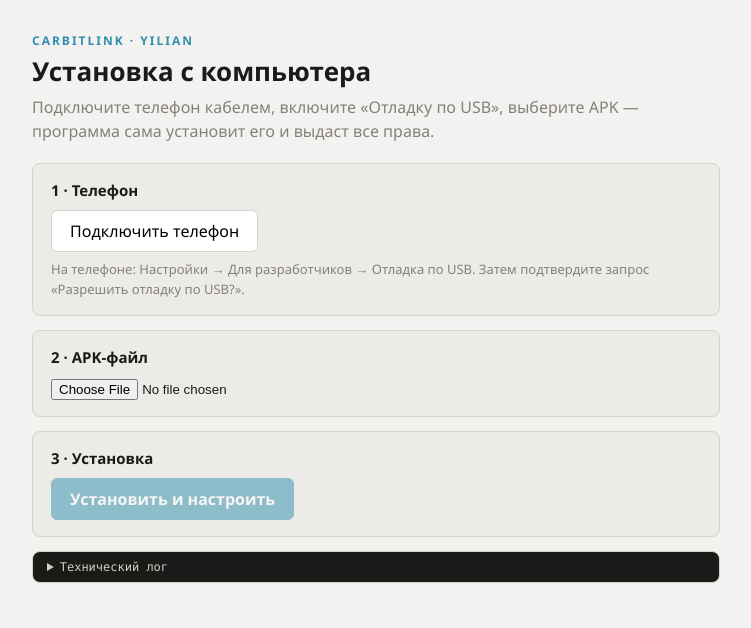
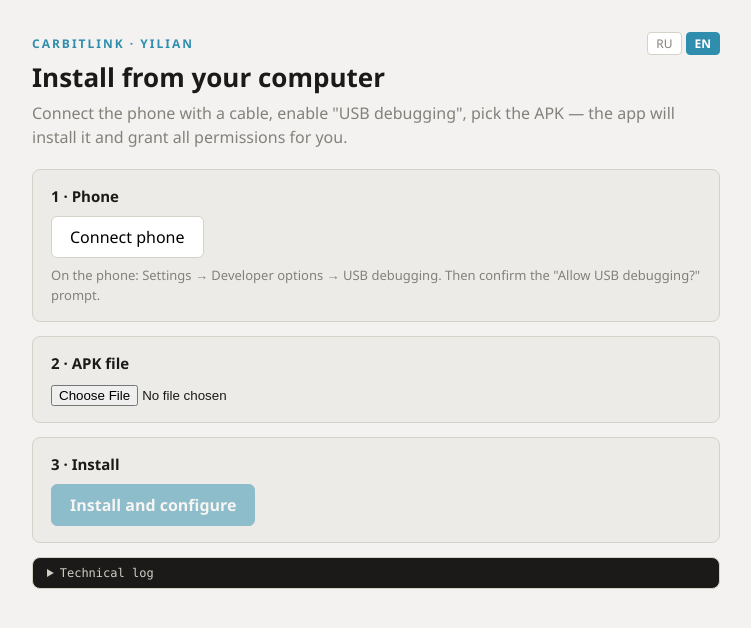
Before and after one commit to free-soldier28/carbitlink-web-setup, a React (Vite) app: page / in a window 1280 px wide. Shown: the top 628 px of the page, without its empty margins (264-1015 px from the left). Built offline with nearby package versions, Linux system fonts and the light colour scheme.

Commit message:
feat: RU/EN localization, auto-selected from browser locale with manual toggle

```diff
--- a/src/App.css
+++ b/src/App.css
@@ -17,6 +17,26 @@
   font-weight: 700;
   font-size: 12px;
   letter-spacing: 2px;
+}
+
+.header-row {
+  display: flex;
+  justify-content: space-between;
+  align-items: baseline;
+}
+
+.lang-switch { display: flex; gap: 4px; }
+.lang {
+  padding: 2px 8px;
+  font-size: 12px;
+  border-radius: 4px;
+  color: #838179;
+}
+.lang.active {
+  color: #fff;
+  background: #2f8eae;
+  border-color: #2f8eae;
+  font-weight: 600;
 }
 
 h1 { font-size: 26px; margin: 4px 0 6px; }
--- a/src/App.tsx
+++ b/src/App.tsx
@@ -8,7 +8,6 @@ import {
   webUsbSupported,
   type DeviceInfo,
 } from './adb/connection';
-
 import { installApk } from './adb/install';
 import {
   addToBatteryWhitelist,
@@ -20,30 +19,27 @@ import {
   verifyAccessibility,
 } from './adb/grants';
 import { detectClient, type ClientDef } from './clients';
+import { detectLang, STRINGS, type Lang } from './i18n';
 import './App.css';
 
-// User-facing UI strings are Russian (per project conventions);
-// technical log lines below are English.
+// Technical log lines are English; all user-facing UI strings come from i18n.
 
 type Phase = 'idle' | 'working' | 'done' | 'error';
 
 interface StepState {
-  name: string;
   status: 'pending' | 'running' | 'ok' | 'warn' | 'error';
   detail?: string;
 }
 
-const STEP_NAMES = [
-  'Установка APK (атрибуция Play Store)',
-  'Разрешения (микрофон, гео, уведомления...)',
-  'Спец-доступы (appops)',
-  'Доступ к уведомлениям',
-  'Белый список батареи',
-  'Accessibility (управление с магнитолы)',
-  'Запуск приложения',
-];
+export default function App() {
+  const [lang, setLang] = useState<Lang>(detectLang);
+  const t = STRINGS[lang];
 
-export default function App() {
+  useEffect(() => {
+    document.title = t.title;
+    document.documentElement.lang = lang;
+  }, [t.title, lang]);
+
   const [supported] = useState(webUsbSupported());
   const [adb, setAdb] = useState<Adb | null>(null);
   const [device, setDevice] = useState<DeviceInfo | null>(null);
@@ -67,8 +63,7 @@ export default function App() {
   const pickDevice = useCallback(async () => {
     setError(null);
     try {
-      const usbDevice = (await requestDevice())
-        ?? (await getDevices())[0];
+      const usbDevice = (await requestDevice()) ?? (await getDevices())[0];
       if (!usbDevice) return;
       const instance = await connect(usbDevice);
       const info = await readDeviceInfo(instance);
@@ -102,7 +97,7 @@ export default function App() {
     setPhase('working');
     setError(null);
     setUpload({ done: 0, total: apk.size });
-    setSteps(STEP_NAMES.map((name) => ({ name, status: 'pending' })));
+    setSteps(t.steps.map(() => ({ status: 'pending' as const })));
 
     const setStep = (i: number, status: StepState['status'], detail?: string) => {
       updateStep(i, { status, detail });
@@ -125,7 +120,7 @@ export default function App() {
       // 2. runtime permissions
       setStep(1, 'running');
       const grants = await grantRuntimePermissions(adb, client);
-      setStep(1, 'ok', `${grants.permissionsGranted}/${grants.permissionsTotal}`);
+      setStep(1, 'ok', t.detailPermissions(grants.permissionsGranted, grants.permissionsTotal));
       addLog(`permissions granted: ${grants.permissionsGranted}/${grants.permissionsTotal}`);
 
       // 3. appops
@@ -158,10 +153,10 @@ export default function App() {
       await new Promise((r) => setTimeout(r, 4000));
       const bound = await verifyAccessibility(adb, client);
       if (bound) {
-        setStep(6, 'ok', 'touch-back готов');
+        setStep(6, 'ok', t.detailTouchBackOk);
         addLog('accessibility bound (touch-back ready)');
       } else {
-        setStep(6, 'warn', 'включите сервис вручную: Настройки → Спец. возможности');
+        setStep(6, 'warn', t.detailTouchBackWarn);
         addLog('accessibility NOT bound — enable it manually on the phone');
       }
 
@@ -173,49 +168,49 @@ export default function App() {
       setPhase('error');
       addLog(`error: ${e}`);
     }
-  }, [adb, apk, client, addLog, steps]);
+  }, [adb, apk, client, addLog, steps, t]);
 
   const pct = upload.total > 0 ? Math.round((upload.done / upload.total) * 100) : 0;
 
   return (
     <div className="container">
       <header>
-        <div className="kicker">CARBITLINK · YILIAN</div>
-        <h1>Установка с компьютера</h1>
-        <p className="lead">
-          Подключите телефон кабелем, включите «Отладку по USB», выберите APK —
-          программа сама установит его и выдаст все права.
-        </p>
+        <div className="header-row">
+          <div className="kicker">CARBITLINK · YILIAN</div>
+          <div className="lang-switch">
+            {(['ru', 'en'] as Lang[]).map((l) => (
+              <button key={l}
+                className={l === lang ? 'lang active' : 'lang'}
+                onClick={() => setLang(l)}>
+                {l.toUpperCase()}
+              </button>
+            ))}
+          </div>
+        </div>
+        <h1>{t.h1}</h1>
+        <p className="lead">{t.lead}</p>
       </header>
 
-      {!supported && (
-        <div className="banner banner-error">
-          Ваш браузер не поддерживает WebUSB. Откройте страницу в Chrome или Edge
-          на компьютере.
-        </div>
-      )}
+      {!supported && <div className="banner banner-error">{t.bannerUnsupported}</div>}
 
       <section className="card">
-        <h2>1 · Телефон</h2>
+        <h2>{t.stepPhone}</h2>
         {device ? (
           <div className="device">
-            <span className="ok">✔</span> {device.model} · Android {device.androidVersion}
+            <span className="ok">✔</span> {device.model} · {t.android} {device.androidVersion}
           </div>
         ) : (
           <div>
             <button onClick={pickDevice} disabled={!supported}>
-              Подключить телефон
+              {t.buttonConnect}
             </button>
-            <p className="hint">
-              На телефоне: Настройки → Для разработчиков → Отладка по USB. Затем
-              подтвердите запрос «Разрешить отладку по USB?».
-            </p>
+            <p className="hint">{t.hintConnect}</p>
           </div>
         )}
       </section>
 
       <section className="card">
-        <h2>2 · APK-файл</h2>
+        <h2>{t.stepApk}</h2>
         <input
           type="file"
           accept=".apk"
@@ -225,20 +220,20 @@ export default function App() {
           <p className="hint">
             {apk.name} · {(apk.size / 1024 / 1024).toFixed(1)} МБ{' '}
             {client
-              ? <span className="ok">— распознан: {client.name}</span>
-              : <span className="warn">— не удалось распознать (carbitlink / yilian)</span>}
+              ? <span className="ok">{t.recognizedAs} {client.name}</span>
+              : <span className="warn">{t.notRecognized}</span>}
           </p>
         )}
       </section>
 
       <section className="card">
-        <h2>3 · Установка</h2>
+        <h2>{t.stepInstall}</h2>
         <button
           className="primary"
           disabled={!adb || !apk || !client || phase === 'working'}
           onClick={run}
         >
-          Установить и настроить
+          {t.buttonInstall}
         </button>
 
         {phase === 'working' && upload.total > 0 && (
@@ -250,8 +245,8 @@ export default function App() {
 
         {steps.length > 0 && (
           <ul className="steps">
-            {steps.map((s) => (
-              <li key={s.name} className={s.status}>
+            {steps.map((s, i) => (
+              <li key={i} className={s.status}>
                 <span className="mark">
                   {s.status === 'ok' && '✔'}
                   {s.status === 'warn' && '!'}
@@ -259,23 +254,19 @@ export default function App() {
                   {s.status === 'running' && '…'}
                   {s.status === 'pending' && '·'}
                 </span>
-                {s.name}
+                {t.steps[i]}
                 {s.detail && <span className="detail"> — {s.detail}</span>}
               </li>
             ))}
           </ul>
         )}
 
-        {phase === 'done' && (
-          <div className="banner banner-ok">
-            Готово! Подключите телефон к магнитоле. Повторный запуск безопасен.
-          </div>
-        )}
+        {phase === 'done' && <div className="banner banner-ok">{t.bannerDone}</div>}
         {error && <div className="banner banner-error">{error}</div>}
       </section>
 
       <details className="log">
-        <summary>Технический лог</summary>
+        <summary>{t.logSummary}</summary>
         <div ref={logRef}>
           {log.map((line, i) => <div key={i}>{line}</div>)}
         </div>
--- /dev/null
+++ b/src/i18n.ts
@@ -0,0 +1,75 @@
+// UI strings: Russian and English. Language is auto-selected from the browser
+// locale (ru* → Russian, anything else → English); user can override.
+
+export type Lang = 'ru' | 'en';
+
+export function detectLang(): Lang {
+  if (typeof navigator === 'undefined') return 'en';
+  return navigator.language?.toLowerCase().startsWith('ru') ? 'ru' : 'en';
+}
+
+const RU = {
+  title: 'Carbitlink/Yilian Web Setup',
+  h1: 'Установка с компьютера',
+  lead: 'Подключите телефон кабелем, включите «Отладку по USB», выберите APK — ' +
+        'программа сама установит его и выдаст все права.',
+  bannerUnsupported: 'Ваш браузер не поддерживает WebUSB. Откройте страницу в Chrome или Edge на компьютере.',
+  stepPhone: '1 · Телефон',
+  buttonConnect: 'Подключить телефон',
+  hintConnect: 'На телефоне: Настройки → Для разработчиков → Отладка по USB. Затем подтвердите запрос «Разрешить отладку по USB?».',
+  android: 'Android',
+  stepApk: '2 · APK-файл',
+  recognizedAs: '— распознан:',
+  notRecognized: '— не удалось распознать (carbitlink / yilian)',
+  stepInstall: '3 · Установка',
+  buttonInstall: 'Установить и настроить',
+  bannerDone: 'Готово! Подключите телефон к магнитоле. Повторный запуск безопасен.',
+  logSummary: 'Технический лог',
+  steps: [
+    'Установка APK (атрибуция Play Store)',
+    'Разрешения (микрофон, гео, уведомления...)',
+    'Спец-доступы (appops)',
+    'Доступ к уведомлениям',
+    'Белый список батареи',
+    'Accessibility (управление с магнитолы)',
+    'Запуск приложения',
+  ],
+  detailTouchBackOk: 'touch-back готов',
+  detailTouchBackWarn: 'включите сервис вручную: Настройки → Спец. возможности',
+  detailPermissions: (granted: number, total: number) => `${granted}/${total}`,
+};
+
+type Dict = typeof RU;
+
+const EN: Dict = {
+  title: 'Carbitlink/Yilian Web Setup',
+  h1: 'Install from your computer',
+  lead: 'Connect the phone with a cable, enable "USB debugging", pick the APK — ' +
+        'the app will install it and grant all permissions for you.',
+  bannerUnsupported: 'Your browser does not support WebUSB. Open this page in Chrome or Edge on a computer.',
+  stepPhone: '1 · Phone',
+  buttonConnect: 'Connect phone',
+  hintConnect: 'On the phone: Settings → Developer options → USB debugging. Then confirm the "Allow USB debugging?" prompt.',
+  android: 'Android',
+  stepApk: '2 · APK file',
+  recognizedAs: '— recognized:',
+  notRecognized: '— unrecognized (carbitlink / yilian)',
+  stepInstall: '3 · Install',
+  buttonInstall: 'Install and configure',
+  bannerDone: 'Done! Connect the phone to the head unit. Re-running is safe.',
+  logSummary: 'Technical log',
+  steps: [
+    'Install APK (Play Store attribution)',
+    'Permissions (microphone, location, notifications...)',
+    'Special access (appops)',
+    'Notification access',
+    'Battery whitelist',
+    'Accessibility (head unit control)',
+    'Launch the app',
+  ],
+  detailTouchBackOk: 'touch-back ready',
+  detailTouchBackWarn: 'enable the service manually: Settings → Accessibility',
+  detailPermissions: (granted: number, total: number) => `${granted}/${total}`,
+};
+
+export const STRINGS: Record<Lang, Dict> = { ru: RU, en: EN };
```
